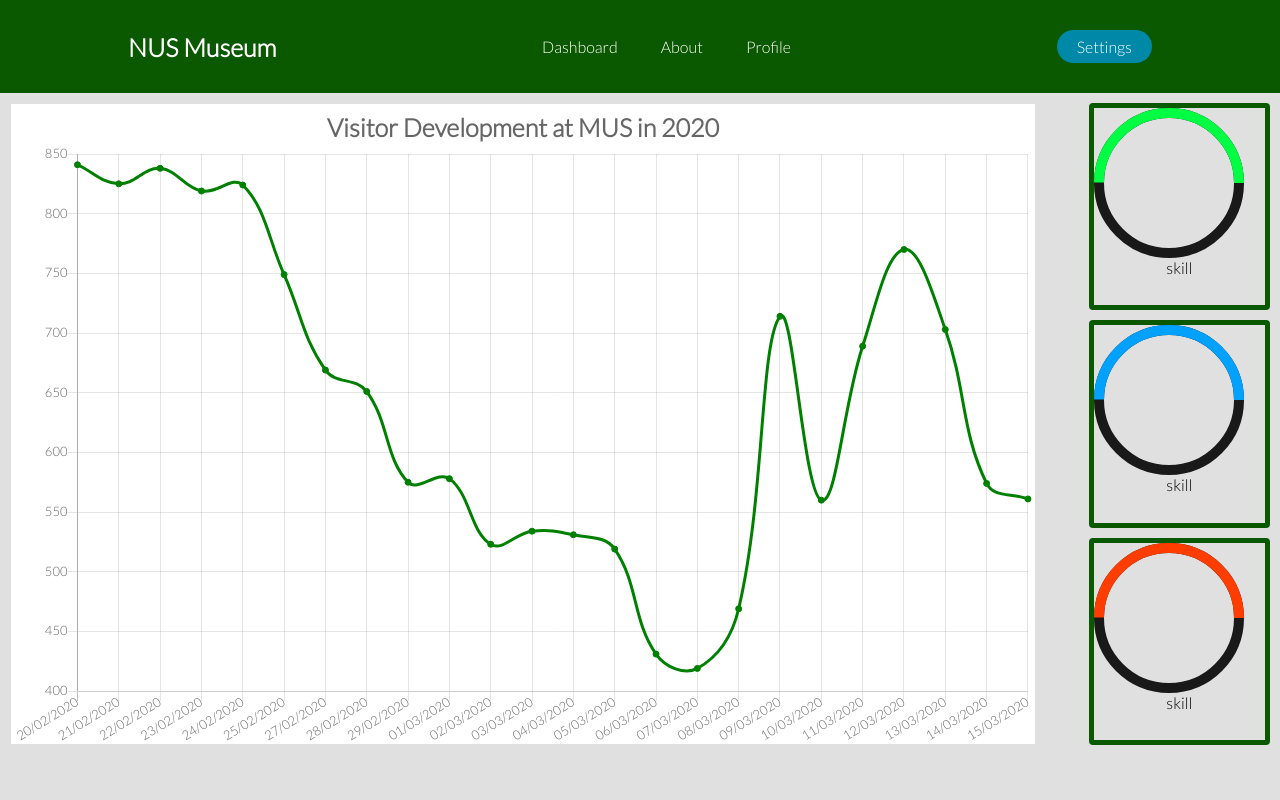
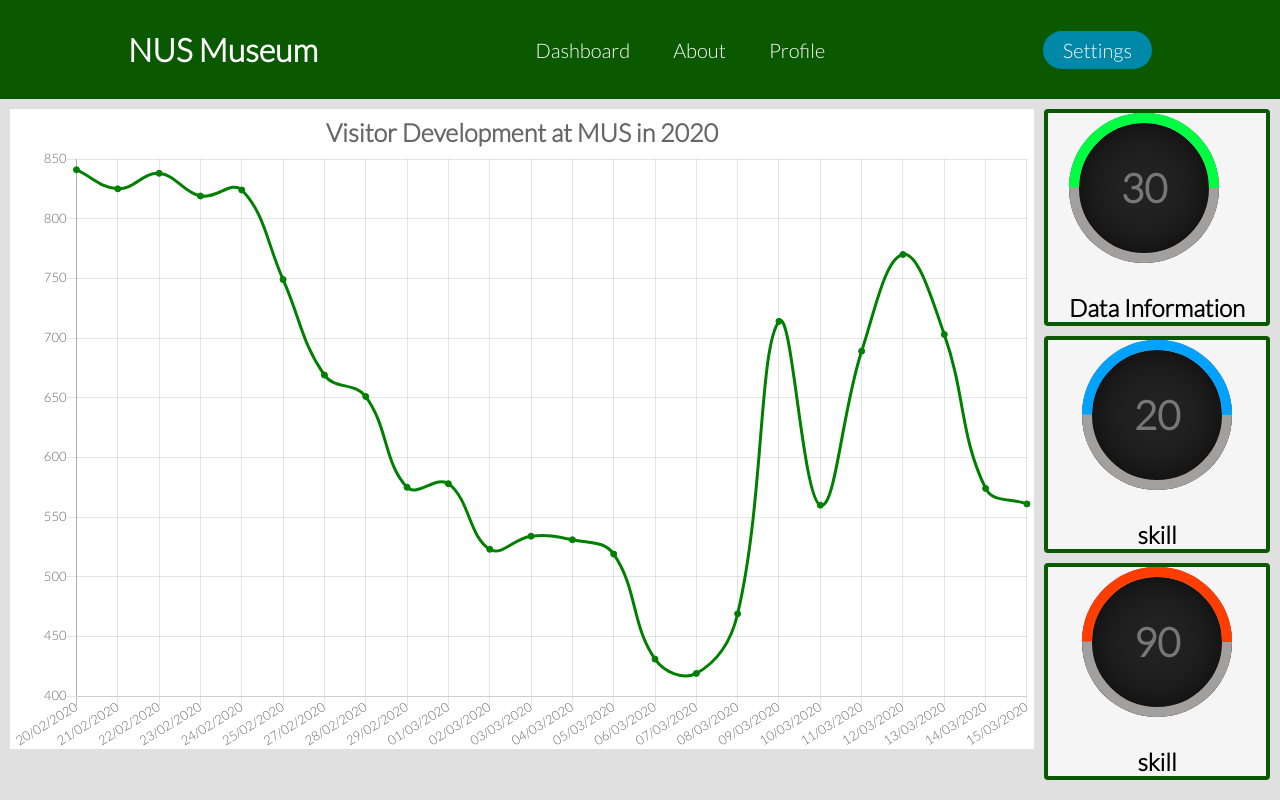
Before and after one commit to ShihaburR/Web-Dashboard, a plain HTML site: page index.html in a window 1280 px wide. Drawn offline with nearby package versions, Linux system fonts and the light colour scheme.

Commit message:
CSS developments for hover effects and KPIs

```diff
--- a/index.html
+++ b/index.html
@@ -33,22 +33,9 @@
               <circle cx="70" cy="70" r="70"></circle>
               <circle cx="70" cy="70" r="70"></circle>
           </svg>
-          <div class="kpi-value"><h3>30</h3></div>
+          <div class="kpi-value"><h2>30</h2></div>
         </div>
-        <div class="kpi-label">skill</div>
-      </div>
-
-    </div>
-    <div class="KPI">
-      <div class="box">
-        <div class="percent">
-          <svg>
-              <circle cx="70" cy="70" r="70"></circle>
-              <circle cx="70" cy="70" r="70"></circle>
-          </svg>
-          <div class="kpi-value"><h3>20</h3></div>
-        </div>
-        <div class="kpi-label">skill</div>
+        <h2 class="text">Data Information</h2>
       </div>
     </div>
     <div class="KPI">
@@ -58,12 +45,23 @@
               <circle cx="70" cy="70" r="70"></circle>
               <circle cx="70" cy="70" r="70"></circle>
           </svg>
-          <div class="kpi-value">
-            <h3>90</h3>
-          </div>
+          <div class="kpi-value"><h2>20</h2></div>
         </div>
-        <div class="kpi-label">skill</div>
+        <h2 class="text">skill</h2>
       </div>
     </div>
+    <div class="KPI">
+      <div class="box">
+        <div class="percent">
+          <svg>
+              <circle cx="70" cy="70" r="70"></circle>
+              <circle cx="70" cy="70" r="70"></circle>
+          </svg>
+          <div class="kpi-value"><h2>90</h2></div>
+        </div>
+        <h2 class="text">skill</h2>
+      </div>
+    </div>
+  </div>
 </body>
 </html>
--- a/styles.css
+++ b/styles.css
@@ -4,20 +4,21 @@
 html, body { height: 100%; }
 
 * {
-  box-sizing: border-box;
   margin: 0;
   padding: 0;
+  font-family: "Lato", sans-serif;
+}
+
+body {
   background-color: #e0e0e0;
-  font-family: "Lato", sans-serif;
 }
 
 .container {
   display: grid;
-  grid-template-columns: auto auto auto;
+  grid-template-columns: min-content min-content auto;
   grid-gap: 10px;
   padding: 10px;
 }
-
 
 /* NAVIGATION BAR */
 
@@ -25,14 +26,14 @@ html, body { height: 100%; }
 .nav_links li, a, button {
   font-family: "Lato", sans-serif;
   font-weight: 300;
-  font-size: 16px;
+  font-size: 20px;
   color: #ffffff;
   text-decoration: none;
   background-color: rgb(10, 89, 0)
 }
 
 h1 {
-  font-size: 25px;
+  font-size: 32px;
   color: #ffffff;
   background-color: rgb(10, 89, 0)
 }
@@ -43,7 +44,7 @@ header {
   justify-content: space-between;
   align-items: center;
   padding: 30px 10%;
-  background-color: rgb(10, 89, 0)
+  background-color: rgb(10, 89, 0);
 }
 
 /* no bullet points and the backgroundcolor to cover entire navbar */
@@ -82,24 +83,66 @@ button:hover {
 
 /* GRAPH */
 .graph {
-  grid-area: 1 / 1 / 4 / 3;
-  margin: 1px;
+  position: relative;
   height: 80vh;
   width: 80vw;
+  grid-area: 1 / 1 / 4 / 3;
+  transition: all 0.3s ease 0s;
+}
 
+.graph:hover {
+  transform: translateY(-2px);
+  box-shadow: 0 15px 35px rgba(0,0,0,.5);
 }
 
 canvas {
   background-color: #ffffff;
 }
 
-/*  KPI  */
-.container .KPI {
+/*  KPI LAYOUT  */
+svg {
   position: relative;
+  width: 100%;
+  height: 100%;
+  z-index: 1000;
+}
+
+svg circle {
+  width: 100%;
+  height: 100%;
+  fill: none;
+  stroke: #a29f9f;
+  stroke-width: 10;
+  stroke-lineup: round;
+  transform: translate(5px,5px);
+}
+
+/* For each circular loader its 50% */
+svg circle:nth-child(2) {
+  stroke-dasharray: 220;
+  stroke-dashoffset: 220;
+}
+
+/* % Outline color for each circle */
+.KPI:nth-child(2) svg circle:nth-child(2) {
+  stroke: #00ff43
+}
+.KPI:nth-child(3) svg circle:nth-child(2) {
+  stroke: #00a1ff;
+}
+.KPI:nth-child(4) svg circle:nth-child(2) {
+  stroke: rgb(255, 61, 0)
+}
+
+/* */
+.KPI {
+  display: flex;
+  position: relative;
+  background: #F5F5F5;
   text-align: center;
   justify-content: center;
   align-items: center;
-  border: 5px solid rgb(10, 89, 0);
+  border: 4px solid rgb(10, 89, 0);
   border-radius: 4px;
   transition: all 0.3s ease 0s;
   overflow: hidden;
@@ -111,6 +154,7 @@ canvas {
   height: 150px;
   border-radius: 50%;
   box-shadow: inset 0 0 50px #000;
+  background: #222;
   z-index: 1000;
 }
 
@@ -120,37 +164,36 @@ canvas {
   left: 0;
   width: 100%;
   height: 100%;
-
+  display: flex;
+  justify-content: center;
+  align-items: center;
+  border-radius: 50%;
 }
 
-svg {
-  position: relative;
-  width: 150px;
-  height: 150px;
-  z-index: 1000;
+.percent .kpi-value h2 {
+  color: #777;
+  font-weight: 700;
+  font-size: 40px;
+  transition: all 0.3s ease 0s
 }
 
-svg circle {
-  width: 100%;
-  height: 100%;
-  fill: none;
-  stroke: #191919;
-  stroke-width: 10;
-  stroke-lineup: round;
-  transform: translate(5px,5px);
+.text {
+  position: relative;
+  color: #000000;
+  margin-top: 30px;
+  transition: all 0.3s ease 0s;
 }
 
-svg circle:nth-child(2) {
-  stroke-dasharray: 220;
-  stroke-dashoffset: 220;
+.KPI:hover {
+  transform: translateY(-1px);
+  box-shadow: 0 15px 35px rgba(0,0,0,.5);
 }
 
-.KPI:nth-child(2) svg circle:nth-child(2) {
-  stroke: #00ff43
+.KPI:hover .text {
+  color: rgb(10, 89, 0);
 }
-.KPI:nth-child(3) svg circle:nth-child(2) {
-  stroke: #00a1ff;
+
+.KPI:hover .percent .kpi-value h2 {
+  color: #ffffff;
+  font-size: 45px;
 }
-.KPI:nth-child(4) svg circle:nth-child(2) {
-  stroke: rgb(255, 61, 0)
-}
```
